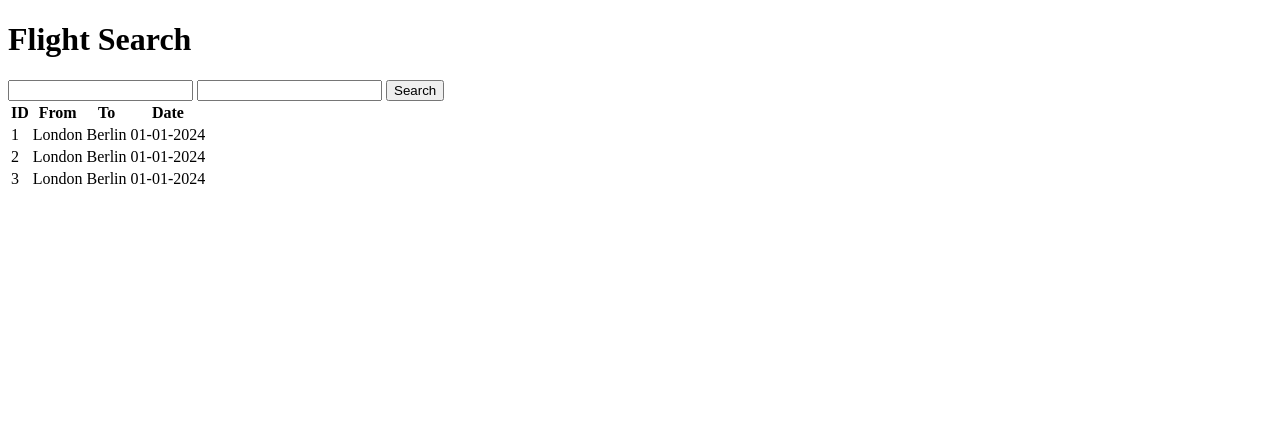
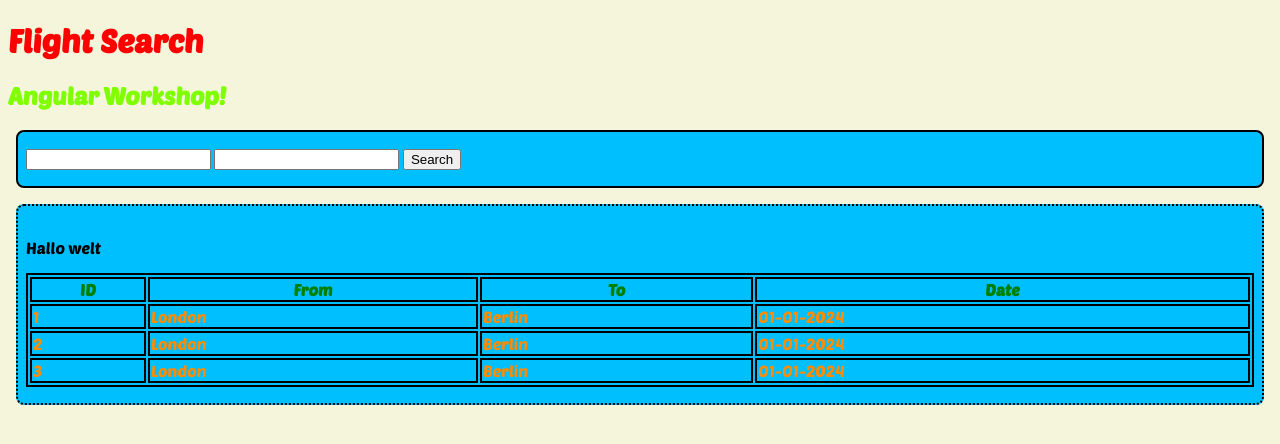
Before and after one commit to danielsogl/workshop-html-0524, a plain HTML site: page index.html in a window 1280 px wide. Drawn offline with Linux system fonts and the light colour scheme.

Commit message:
exercise #2

```diff
--- a/index.html
+++ b/index.html
@@ -2,12 +2,23 @@
 <html>
   <head>
     <title>Flight Search</title>
+    <link rel="stylesheet" type="text/css" href="styles.css" />
+    <link rel="stylesheet" href="PoetsenOne-Regular.ttf" />
+
+    <!-- <link rel="preconnect" href="https://fonts.googleapis.com" />
+    <link rel="preconnect" href="https://fonts.gstatic.com" crossorigin />
+    <link
+      href="https://fonts.googleapis.com/css2?family=Poetsen+One&display=swap"
+      rel="stylesheet"
+    /> -->
   </head>
   <body>
     <head>
-      <h1>Flight Search</h1>
+      <h1 style="color: red">Flight Search</h1>
+      <h2 id="h2-title" style="color: red">Angular Workshop!</h2>
     </head>
     <section>
+      <div class="card">
         <form>
           <label for="from"></label>
           <input type="text" name="from" id="from" />
@@ -17,8 +28,11 @@
 
           <button type="submit">Search</button>
         </form>
+      </div>
     </section>
     <section>
+      <div class="card dotted">
+        <p>Hallo welt</p>
         <table>
           <thead>
             <th>ID</th>
@@ -47,6 +61,7 @@
             </tr>
           </tbody>
         </table>
+      </div>
     </section>
   </body>
 </html>
--- /dev/null
+++ b/styles.css
@@ -0,0 +1,69 @@
+@font-face {
+  font-family: "Poetsen One";
+  font-style: normal;
+  font-weight: 400;
+  src: url("PoetsenOne-Regular.ttf");
+}
+
+body {
+  background-color: beige;
+  color: darkorange;
+
+  font-family: "Poetsen One", sans-serif;
+  font-weight: 400;
+  font-style: normal;
+}
+
+th {
+  color: green;
+}
+
+h1,
+h3,
+h4 {
+  font-weight: 900;
+}
+
+h2 {
+  font-weight: 700;
+}
+
+#h2-title {
+  color: chartreuse !important;
+}
+
+.card {
+  margin-top: 16px;
+  margin-left: 8px;
+  margin-right: 8px;
+  margin-bottom: 16px;
+
+  padding: 16px 8px 16px 8px;
+
+  background-color: deepskyblue;
+
+  border: 2px solid black;
+  border-radius: 8px;
+
+  /* margin: 16px 16px 8px 8px; */
+}
+
+.card p {
+  color: black;
+}
+
+.card {
+  &.dotted {
+    border-style: dotted;
+  }
+}
+
+table {
+  width: 100%;
+}
+
+table,
+th,
+td {
+  border: 2px solid black;
+}
```
Also changed, not shown: PoetsenOne-Regular.ttf (added). Lines whose indentation alone changed are shown as unchanged.
